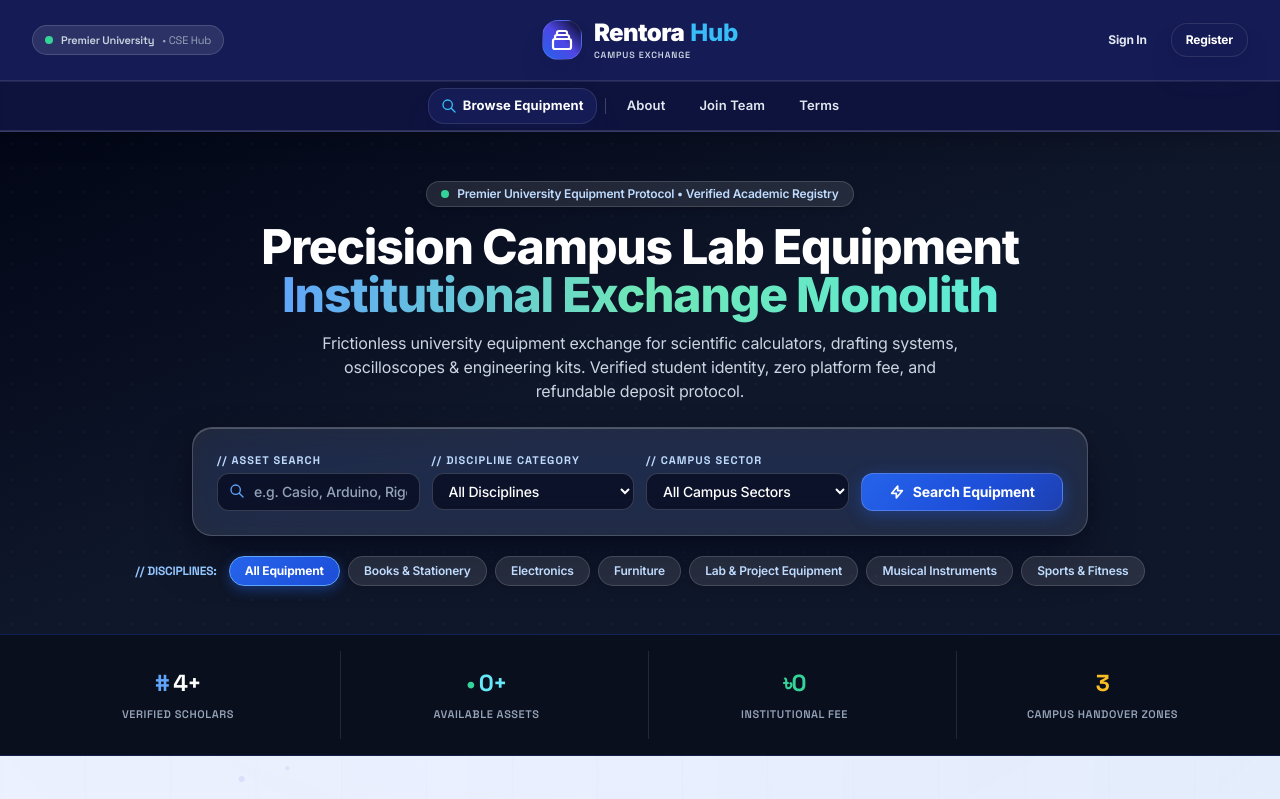
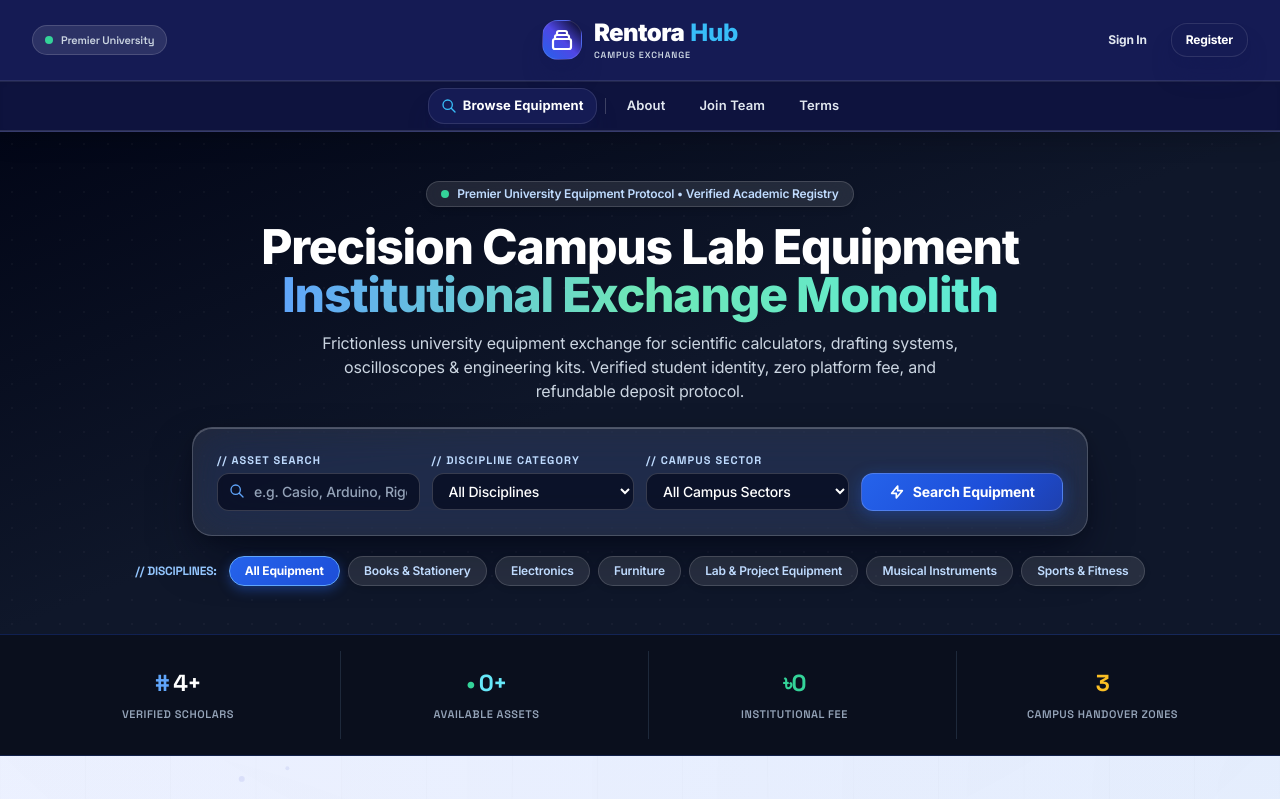
Before and after one commit to prattoyturjo5/Rentora, a PHP site: page /index.php in a window 1280 px wide. Shown: the top 799 px of the page. Run offline with PHP 8.4, Linux system fonts and the light colour scheme; data comes from the database, SQL or seed files in the repository; data that the repository does not hold is empty; some libraries are stand-ins or nearby versions.

Commit message:
Campus naming fixed

```diff
--- a/includes/nav.php
+++ b/includes/nav.php
@@ -109,8 +109,7 @@ $nav_inactive_class = 'nav-link px-2.5 py-1.5 text-[13px] font-semibold text-sla
       <div class="flex-1 flex items-center justify-start min-w-0">
         <span class="inline-flex items-center gap-2 px-3 py-1.5 rounded-full bg-white/10 border border-white/15 text-[11px] font-mono text-slate-300">
           <span class="w-2 h-2 rounded-full bg-emerald-400 shrink-0"></span>
-          <span class="hidden sm:inline font-semibold">Premier University</span>
-          <span class="text-slate-400 hidden md:inline">&bull; CSE Hub</span>
+          <span class="font-semibold">Premier University</span>
         </span>
       </div>
 
```
